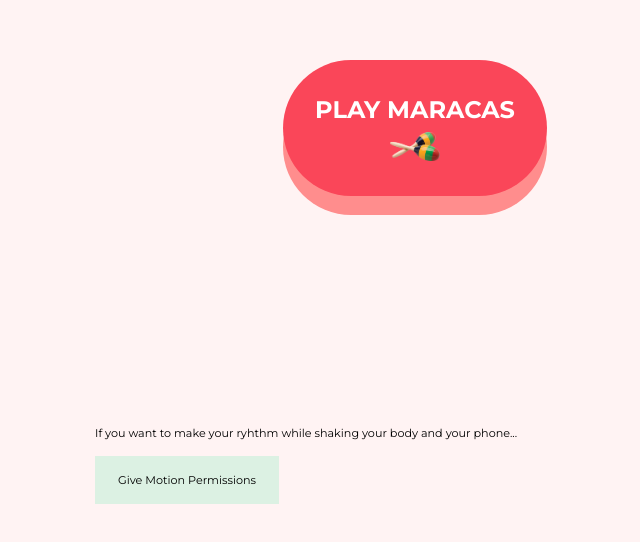
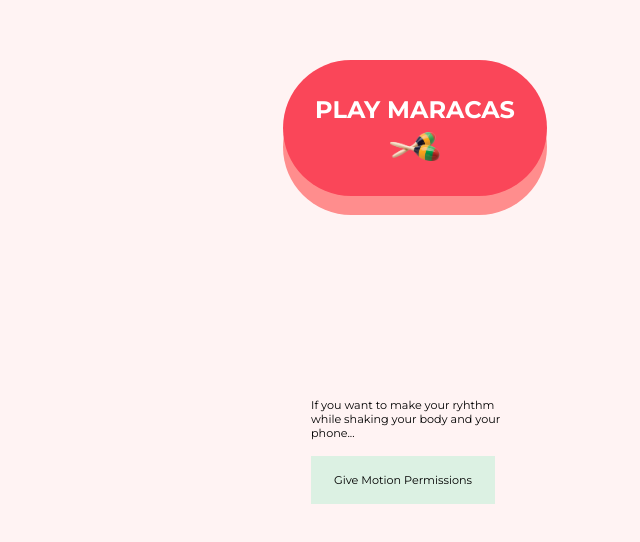
Before and after one commit to msotomorras/shaketoplay, a React (Create React App) app: page / in a window 1280 px wide. Shown: the part 176-718 px from the top of the page, without its empty margins (225-865 px from the left). Built offline with nearby package versions, Linux system fonts and the light colour scheme; no server answers.

Commit message:
add max width

```diff
--- a/src/app/ShakerView/ShakerView.scss
+++ b/src/app/ShakerView/ShakerView.scss
@@ -57,6 +57,7 @@
         bottom: 15%;
         width: 50%;
         text-align: left;
+        max-width: 13rem;
         .permissions-button {
             padding: 17px;
             margin-top: 1rem;
```
